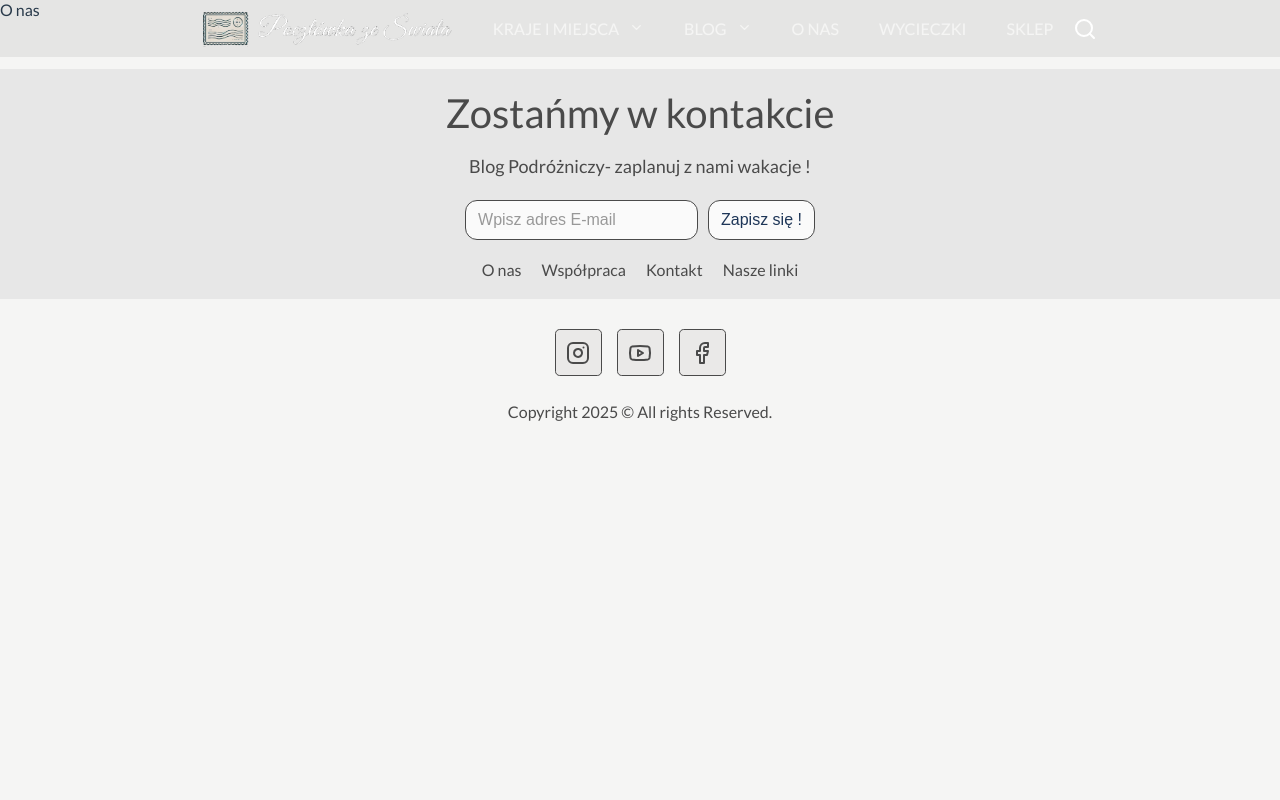
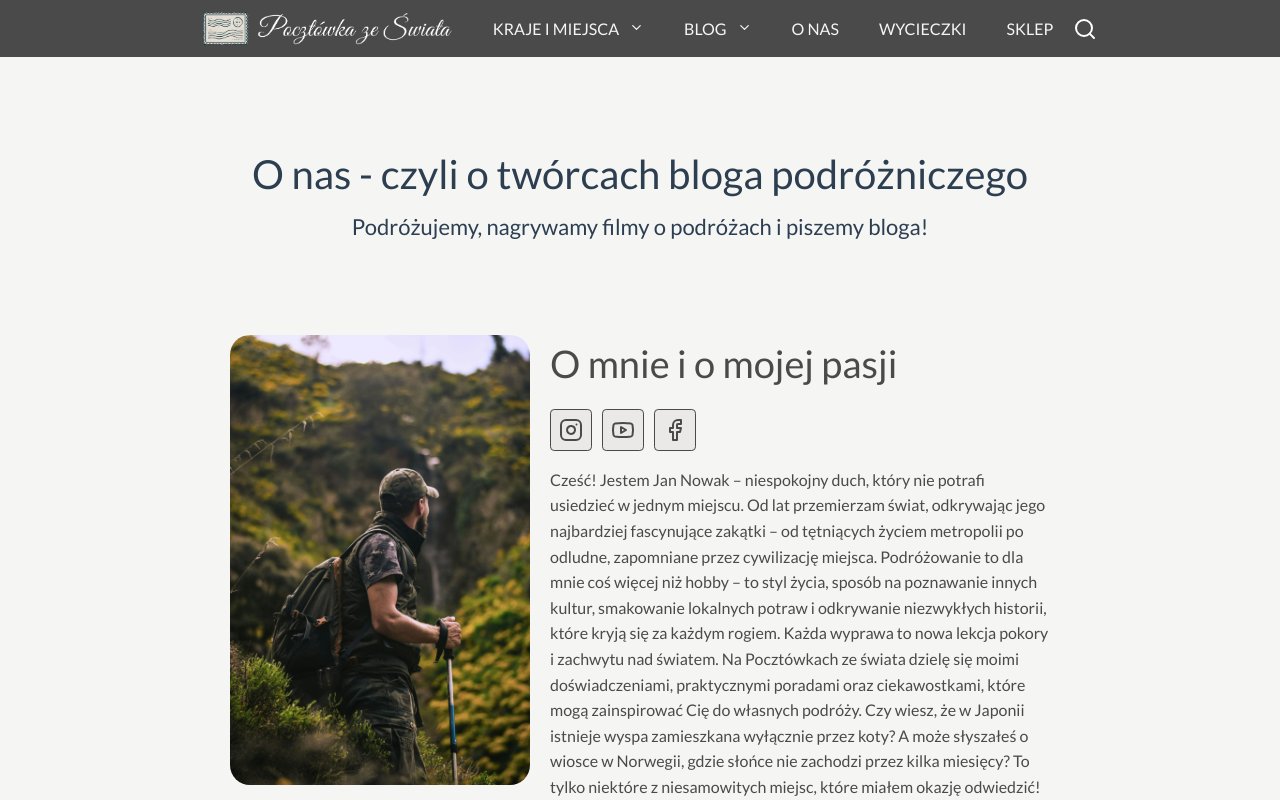
Before and after one commit to bartoszsmorawski/travel__blog, a Vue app: page /onas in a window 1280 px wide. Shown: the top 800 px of the page. Built offline with nearby package versions, Linux system fonts and the light colour scheme.

Commit message:
Create new page and added content to AboutUsView

```diff
--- a/src/pages/AboutUsView.vue
+++ b/src/pages/AboutUsView.vue
@@ -1,5 +1,38 @@
-<template>O nas</template>
+<template>
+  <TravelNavbar backgroundgcColor="#4A4A4A" />
+
+  <h1 class="title-aboutUs">O nas - czyli o twórcach bloga podróżniczego</h1>
+  <h2 class="subTitle-aboutUs ">Podróżujemy, nagrywamy filmy o podróżach i piszemy bloga!</h2>
+
+
+  <AboutUsSection title="O mnie i o mojej pasji" :srcImg="require('@/assets/image/traveler.jpg')"
+    altText="Traveler picture"
+    description="Cześć! Jestem Jan Nowak – niespokojny duch, który nie potrafi usiedzieć w jednym miejscu. Od lat przemierzam świat, odkrywając jego najbardziej fascynujące zakątki – od tętniących życiem metropolii po odludne, zapomniane przez cywilizację miejsca.
+
+Podróżowanie to dla mnie coś więcej niż hobby – to styl życia, sposób na poznawanie innych kultur, smakowanie lokalnych potraw i odkrywanie niezwykłych historii, które kryją się za każdym rogiem. Każda wyprawa to nowa lekcja pokory i zachwytu nad światem.
+
+Na Pocztówkach ze świata dzielę się moimi doświadczeniami, praktycznymi poradami oraz ciekawostkami, które mogą zainspirować Cię do własnych podróży. Czy wiesz, że w Japonii istnieje wyspa zamieszkana wyłącznie przez koty? A może słyszałeś o wiosce w Norwegii, gdzie słońce nie zachodzi przez kilka miesięcy? To tylko niektóre z niesamowitych miejsc, które miałem okazję odwiedzić!" />
+
+</template>
 
 <script setup>
+import TravelNavbar from '@/components/organisms/TravelNavbar.vue';
+import AboutUsSection from "@/components/organisms/AboutUsSection.vue";
+</script>
+<style scoped>
 
-</script>
+.title-aboutUs {
+  text-align: center;
+  font-size: 40px;
+  font-weight: 500;
+  margin-top: 150px;
+  margin-bottom: 10px;
+}
+
+.subTitle-aboutUs {
+  text-align: center;
+  font-size: 22px;
+  font-weight: 300;
+  margin-top: 15px;
+}
+</style>
```
